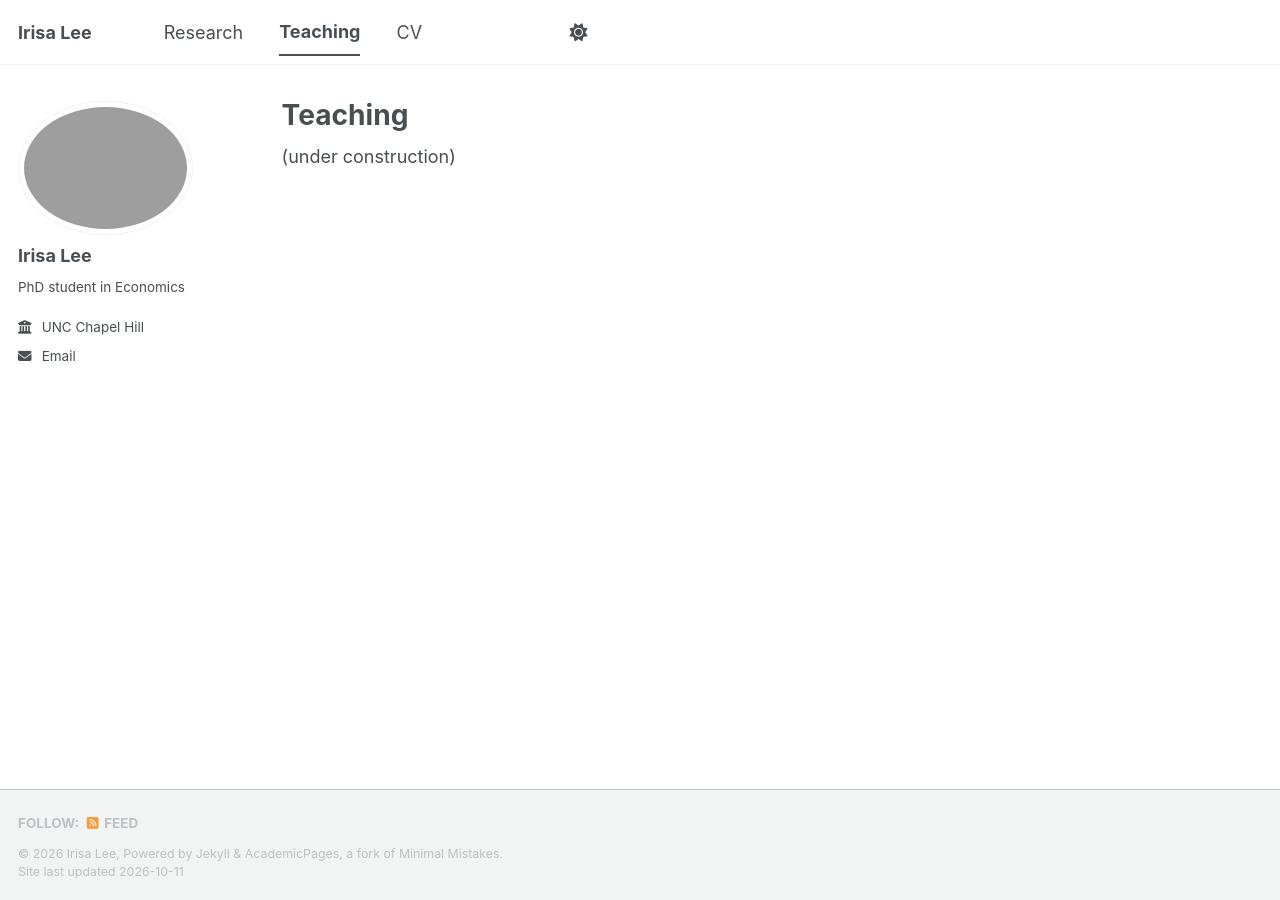
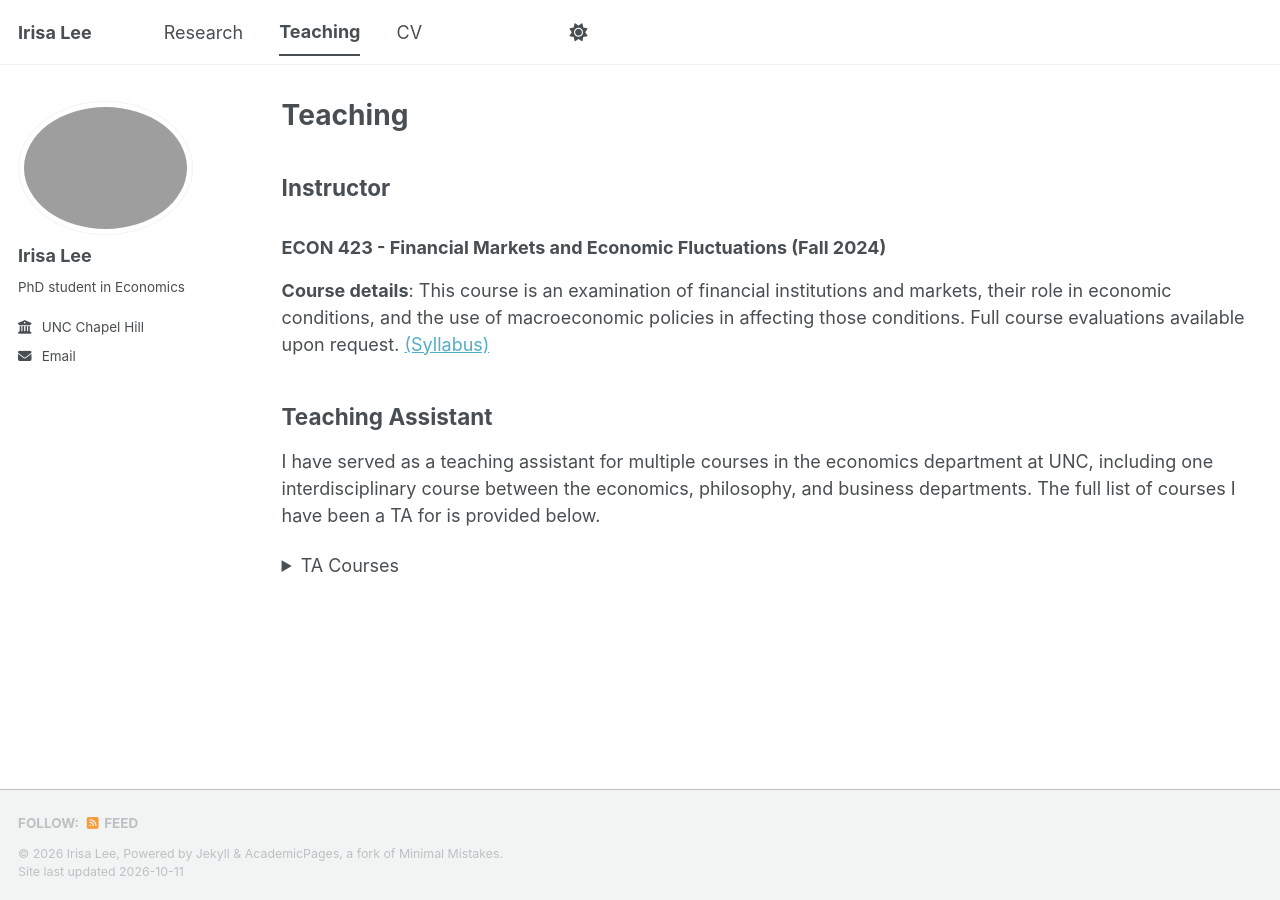
Before and after one commit to irisalee/irisalee.github.io, a Jekyll site: the page built from _pages/teaching.md, in a window 1280 px wide. Built offline with Jekyll 4.4.1, drawn with Linux system fonts in a browser that asks for light colours; a style sheet for code colours, icons or effects is not loaded.

Commit message:
adding content to pages

```diff
--- a/_pages/teaching.html
+++ /dev/null
@@ -1,8 +0,0 @@
----
-layout: archive
-title: "Teaching"
-permalink: /teaching/
-author_profile: true
----
-
-(under construction)
--- /dev/null
+++ b/_pages/teaching.md
@@ -0,0 +1,35 @@
+---
+layout: archive
+title: "Teaching"
+permalink: /teaching/
+author_profile: true
+---
+
+## Instructor
+
+### ECON 423 - Financial Markets and Economic Fluctuations  (Fall 2024)
+
+**Course details**: This course is an examination of financial institutions and markets, their role in economic conditions, and the use of macroeconomic policies in affecting those conditions. Full course evaluations available upon request. [(Syllabus)](/files/ECON-423-Syllabus-Fall-2024.pdf)
+
+
+
+## Teaching Assistant
+
+I have served as a teaching assistant for multiple courses in the economics department at UNC, including one interdisciplinary course between the economics, philosophy, and business departments. The full list of courses I have been a TA for is provided below.
+
+<details>
+
+<summary>TA Courses</summary>
+
+<ul>
+    <li> <b>ECON 425:</b> Financial Economics (Spring 2026) </li>
+    <li> <b>ECON 423:</b> Financial Markets and Economic Fluctuations (Spring 2025)</li>
+    <li> <b>ECON 420:</b> Intermediate Macroeconomics (Fall 2023, Spring 2024, Fall 2025) </li>
+    <li> <b>IDST 126:</b> Values and Prices (Spring 2023)</li>
+    <li> <b>ECON 101:</b> Introduction to Economics (Fall 2022) </li>
+    <li> <b>ECON 511:</b> Advanced Game Theory in Economics (Spring 2022) </li>
+    <li> <b>ECON 552:</b> The Economics of Health Care Markets and Policy (Spring 2022) </li>
+    <li> <b>ECON 126:</b> Introduction to Entrepreneurship (Fall 2021) </li>
+</ul>
+
+</details>
--- a/_sass/layout/_buttons.scss
+++ b/_sass/layout/_buttons.scss
@@ -152,4 +152,5 @@
   &--small {
     font-size: $type-size-7;
   }
+
 }
```
Also changed, not shown: _pages/research.md (+14 -3 lines), 1 other file.
